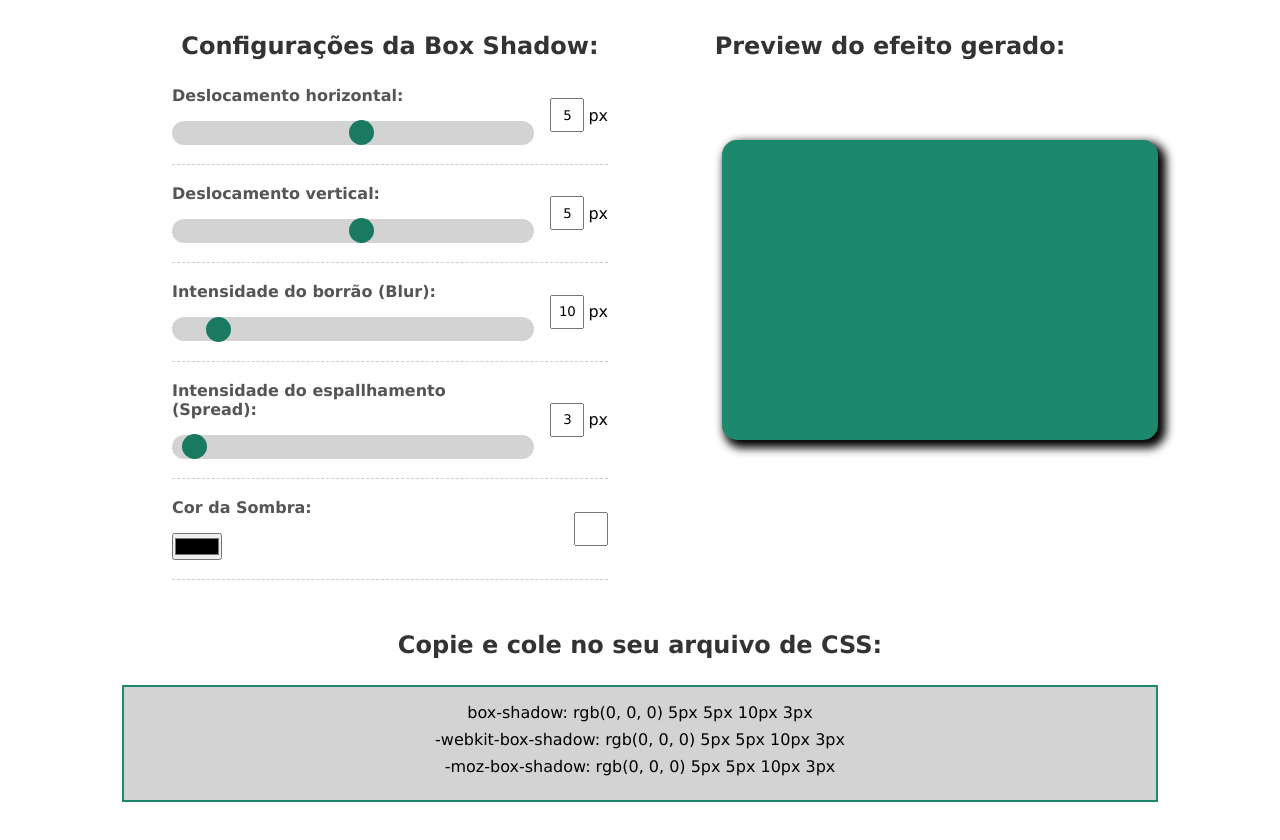
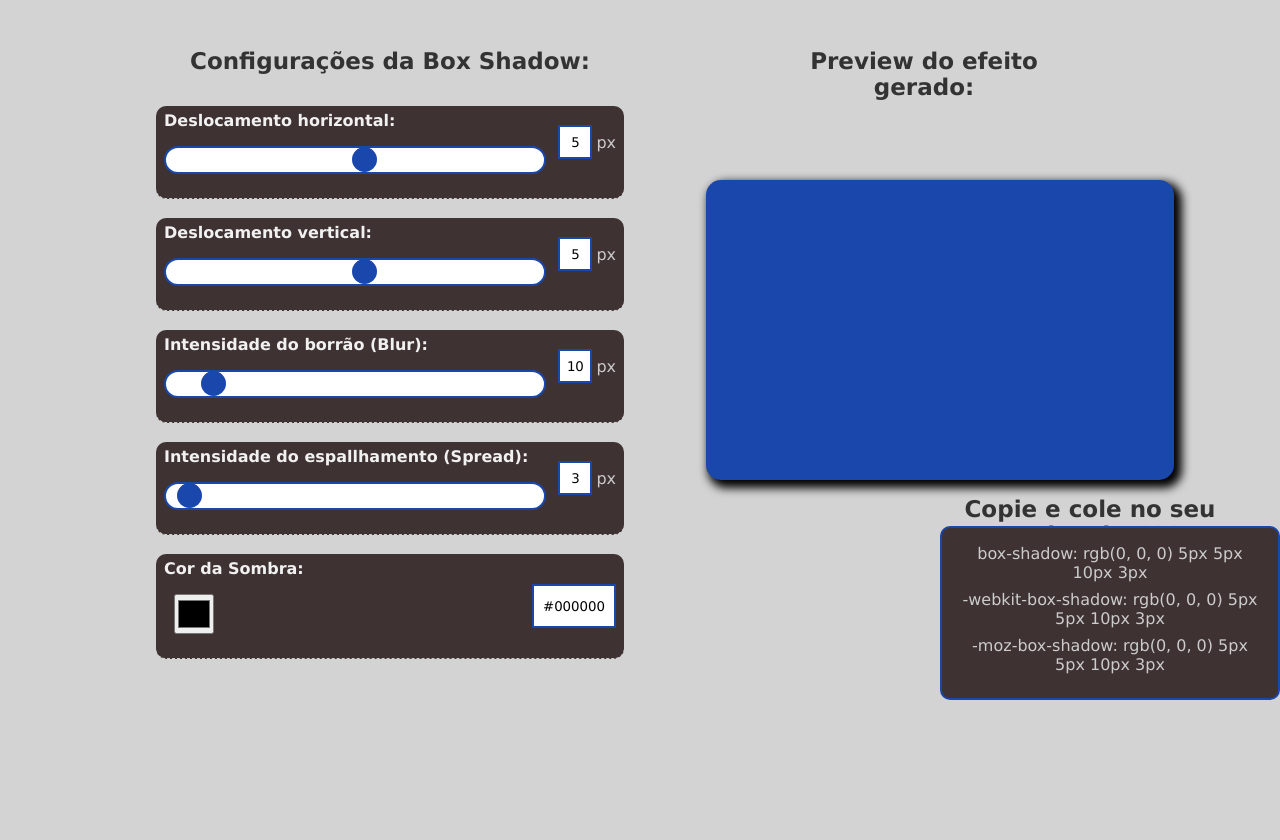
Before and after one commit to viniciusbq/Gerador_de_Box_Shadow, a plain HTML site: page index.html in a window 1280 px wide. Drawn offline with Linux system fonts and the light colour scheme.

Commit message:
Add files via upload

```diff
--- a/css/styles.css
+++ b/css/styles.css
@@ -4,10 +4,13 @@
   padding: 0;
 }
 body {
+  background-color: #d3d3d3;
   padding-bottom: 300px;
 }
 h2 {
-  margin-bottom: 1.6rem;
+  font-size: 23px;
+  margin: 2rem;
+  padding-bottom: 10pxs;
   text-align: center;
   color: #333;
 }
@@ -21,13 +24,18 @@ h2 {
 #controls-container,
 #preview {
   flex: 1;
-  padding: 2rem;
+  padding: 1rem;
 }
 
+#preview h2 {
+  margin-left: 100px;
+}
 /* Controles */
 .form-control {
+  background-color: rgb(63, 50, 50);
+  border-radius: 10px;
   display: flex;
-  padding-bottom: 1.2rem;
+  padding: 0.3rem 0.5rem 1.5rem 0.5rem;
   margin-bottom: 1.2rem;
   border-bottom: 1px dashed #ccc;
 }
@@ -35,7 +43,7 @@ h2 {
 .form-control label {
   font-weight: bold;
   margin-bottom: 1rem;
-  color: #555;
+  color: rgb(241, 241, 241);
 }
 
 .range-input {
@@ -50,8 +58,9 @@ h2 {
   width: 100%;
   height: 24px;
   border-radius: 15px;
-  background-color: #d3d3d3;
+  background-color: #ffffff;
   outline: none;
+  border: 2px solid #1a47ab;
 }
 
 .range-input input[type='range']::-webkit-slider-thumb {
@@ -59,7 +68,7 @@ h2 {
   appearance: none;
   width: 25px;
   height: 25px;
-  background-color: #1a7961;
+  background-color: #1a47ab;
   border-radius: 15px;
   cursor: pointer;
 }
@@ -76,32 +85,56 @@ h2 {
 .form-control input[type='text'] {
   height: 30px;
   width: 30px;
+  border: 2px solid #1a47ab;
   margin-left: 1rem;
   text-align: center;
 }
-
+p {
+  color: #ccc;
+}
+#color {
+  cursor: pointer;
+  height: 40px;
+  width: 40px;
+  padding: 1px;
+  margin-left: 10px;
+}
+#color-value {
+  cursor: pointer;
+  height: 40px;
+  width: 80px;
+  margin-top: 20px;
+}
 /* Preview */
 #box {
   margin: 80px 0px 10px 50px;
   width: 100%;
   height: 300px;
   border-radius: 15px;
-  background-color: #1c886d;
+  background-color: #1a47ab;
 }
 
-/* área de geraçã */
+/* área de geração */
 #generated-rule {
+  padding-top: 10px;
   text-align: center;
 }
 
 #generated-rule p {
   margin-bottom: 0.5rem;
 }
-
+#generated-rule h2 {
+  position: absolute;
+  left: 900px;
+  bottom: 220px;
+}
 #rules-area {
-  background-color: #d3d3d3;
-  max-width: 1000px;
-  margin: 0 auto;
-  border: 2px solid #1c886d;
+  background-color: rgb(63, 50, 50);
+  border-radius: 10px;
+  max-width: 500px;
+  position: absolute;
+  left: 940px;
+  bottom: 100px;
+  border: 2px solid #1a47ab;
   padding: 1rem;
 }
--- a/js/scripts.js
+++ b/js/scripts.js
@@ -11,7 +11,9 @@ class BoxShadowGenerator {
     previewBox,
     rule,
     webkitRule,
-    mozRule
+    mozRule,
+    color,
+    colorRef
   ) {
     this.horizontal = horizontal;
     this.horizontalRef = horizontalRef;
@@ -25,6 +27,8 @@ class BoxShadowGenerator {
     this.rule = rule;
     this.webkitRule = webkitRule;
     this.mozRule = mozRule;
+    this.color = color;
+    this.colorRef = colorRef;
   }
 
   initialize() {
@@ -32,18 +36,20 @@ class BoxShadowGenerator {
     this.verticalRef.value = this.vertical.value;
     this.spreadRef.value = this.spread.value;
     this.blurRef.value = this.blur.value;
+    this.colorRef.value = this.color.value;
 
     this.applyRule();
     this.showRule();
   }
 
   applyRule() {
-    this.previewBox.style.boxShadow = `${this.horizontalRef.value}px ${this.verticalRef.value}px ${this.blurRef.value}px ${this.spreadRef.value}px #000000`;
+    this.previewBox.style.boxShadow = `${this.horizontalRef.value}px ${this.verticalRef.value}px ${this.blurRef.value}px ${this.spreadRef.value}px ${this.colorRef.value} `;
     this.currentRule = this.previewBox.style.boxShadow;
   }
 
   showRule() {
     this.rule.innerText = this.currentRule;
+    this.color.innerText;
     this.webkitRule.innerText = this.currentRule;
     this.mozRule.innerText = this.currentRule;
   }
@@ -62,6 +68,9 @@ class BoxShadowGenerator {
       case 'blur':
         this.blurRef.value = value;
         break;
+      case 'color':
+        this.colorRef.value = value;
+        break;
     }
 
     this.applyRule();
@@ -77,6 +86,8 @@ const blur = document.querySelector('#blur');
 const blurRef = document.querySelector('#blur-value');
 const spread = document.querySelector('#spread');
 const spreadRef = document.querySelector('#spread-value');
+const color = document.querySelector('#color');
+const colorRef = document.querySelector('#color-value');
 
 const previewBox = document.querySelector('#box');
 
@@ -96,7 +107,9 @@ const boxShadow = new BoxShadowGenerator(
   previewBox,
   rule,
   webkitRule,
-  mozRule
+  mozRule,
+  color,
+  colorRef
 );
 boxShadow.initialize();
 // Eventos
@@ -120,3 +133,8 @@ blur.addEventListener('input', (e) => {
 
   boxShadow.updateValue('blur', value);
 });
+color.addEventListener('input', (e) => {
+  const value = e.target.value;
+
+  boxShadow.updateValue('color', value);
+});
```
